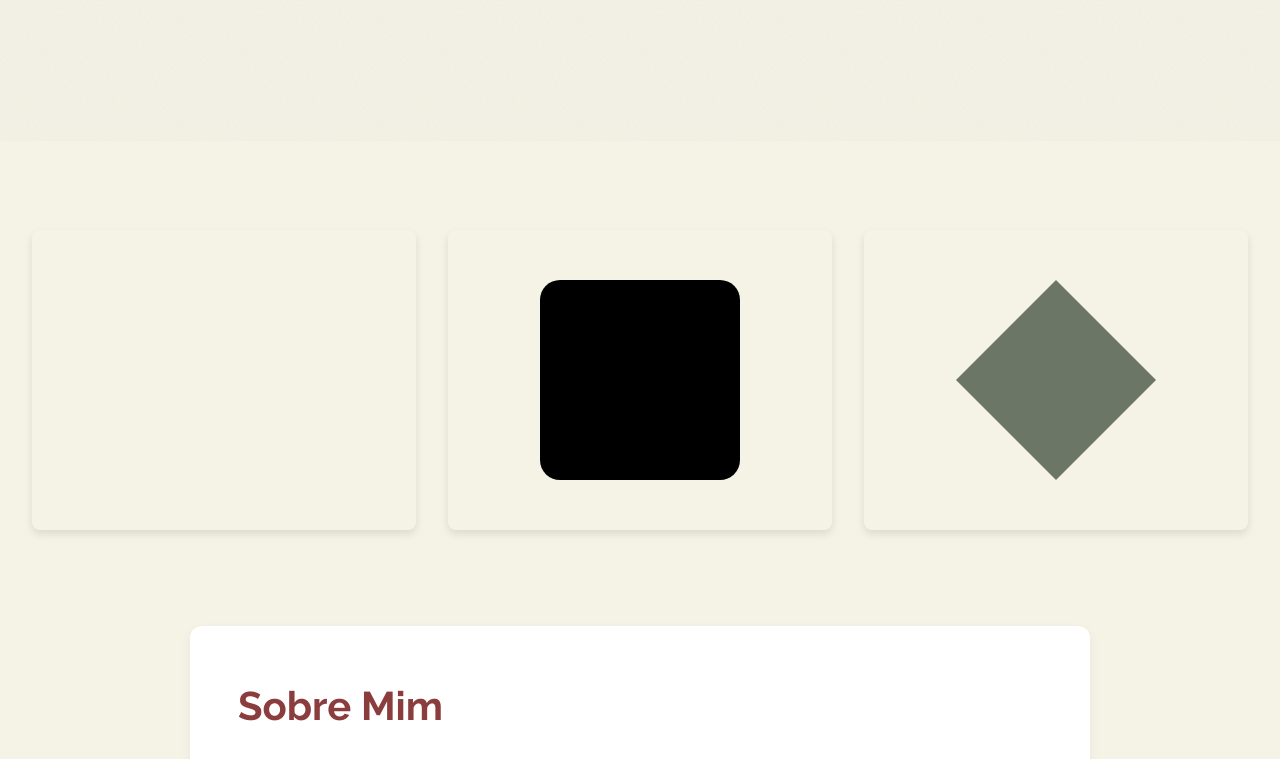
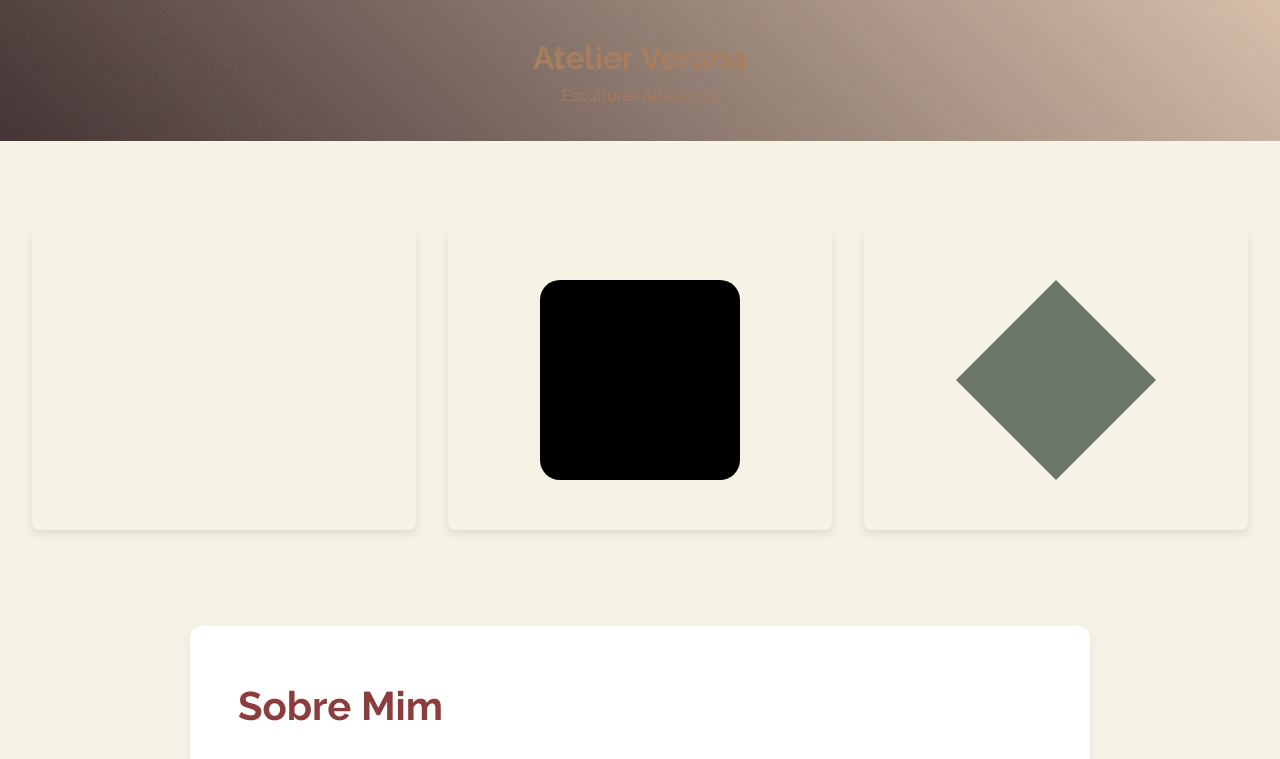
Before and after one commit to rapohales/sitejulia, a plain HTML site: page index.html in a window 1280 px wide. Shown: the top 759 px of the page. Drawn offline with Linux system fonts and the light colour scheme.

Commit message:
Update style.css

```diff
--- a/style.css
+++ b/style.css
@@ -23,8 +23,8 @@ body {
 }
 
 .header {
-    background: linear-gradient(45deg, var(--dark-cedar), var(--wood-brown));
-    color: var(--cream);
+    background: linear-gradient(45deg, var(--madeira-escura), var(--pine));
+    color: var(--walnut);
     padding: 2rem;
     text-align: center;
     position: relative;
```
